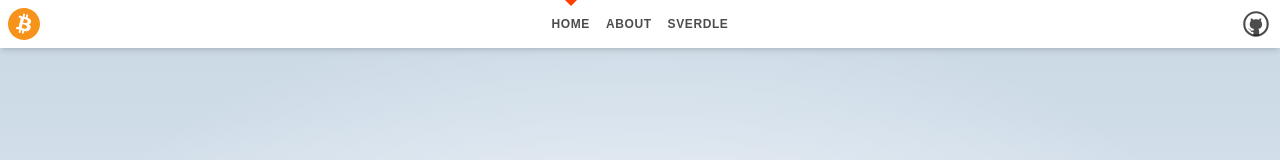
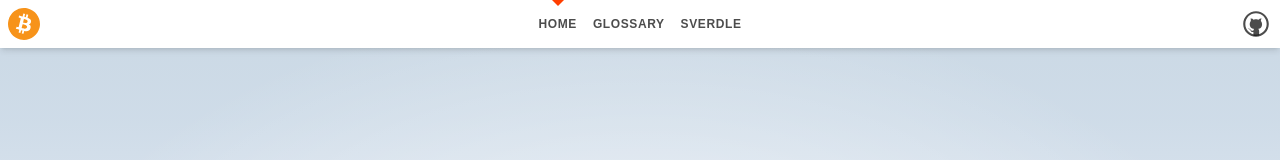
Before and after one commit to Taylorgtyler/bitcoin-whale-tracker, a SvelteKit app in the folder frontend/whale-dashboard/: page / in a window 1280 px wide. Shown: the top 160 px of the page. Built offline with nearby package versions, Linux system fonts and the light colour scheme.

Commit message:
Added glossary page to nav

```diff
--- a/frontend/whale-dashboard/src/routes/Header.svelte
+++ b/frontend/whale-dashboard/src/routes/Header.svelte
@@ -16,8 +16,8 @@
 			<li aria-current={$page.url.pathname === '/' ? 'page' : undefined}>
 				<a href="/">Home</a>
 			</li>
-			<li aria-current={$page.url.pathname === '/about' ? 'page' : undefined}>
-				<a href="/about">About</a>
+			<li aria-current={$page.url.pathname === '/glossary' ? 'page' : undefined}>
+				<a href="/glossary">Glossary</a>
 			</li>
 			<li aria-current={$page.url.pathname.startsWith('/sverdle') ? 'page' : undefined}>
 				<a href="/sverdle">Sverdle</a>
```
